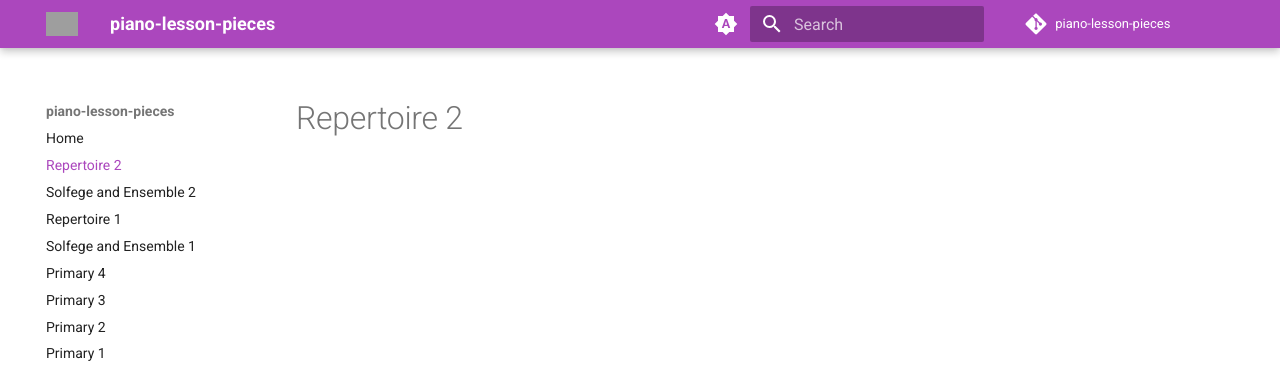
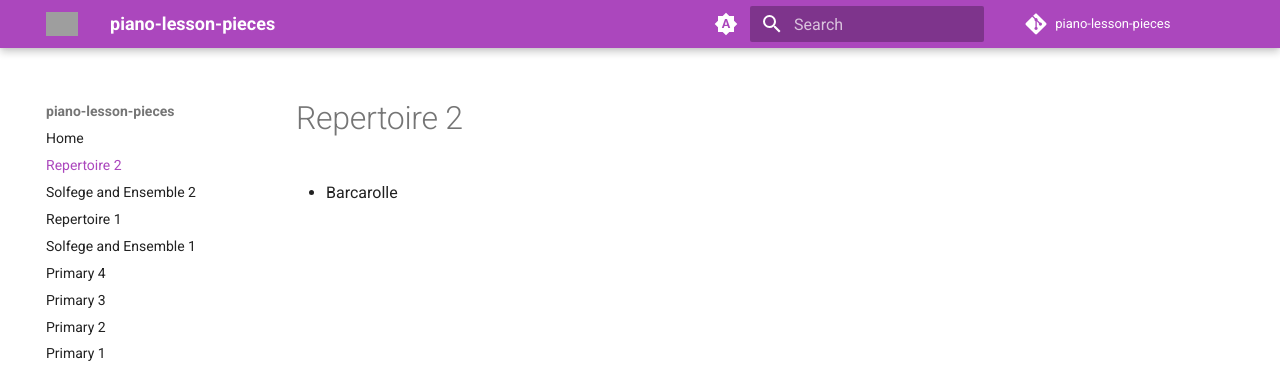
Before and after one commit to cutiepie-kitty-ada/piano-lesson-pieces, an MkDocs documentation site: the page built from docs/repertoire2.md, in a window 1280 px wide. Shown: the top 376 px of the page. Built offline with MkDocs 1.6.1 and Material for MkDocs 9.7.7, drawn with Linux system fonts in a browser that asks for light colours; comment, search, counter and statistics services are not loaded; grey boxes are pictures that could not be loaded.

Commit message:
Update repertoire2.md

```diff
--- a/docs/repertoire2.md
+++ b/docs/repertoire2.md
@@ -1 +1,3 @@
 # Repertoire 2
+
+- Barcarolle
```
